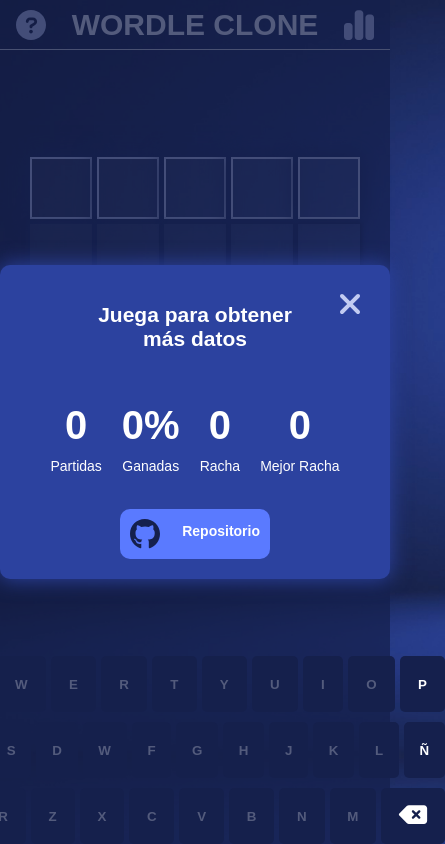
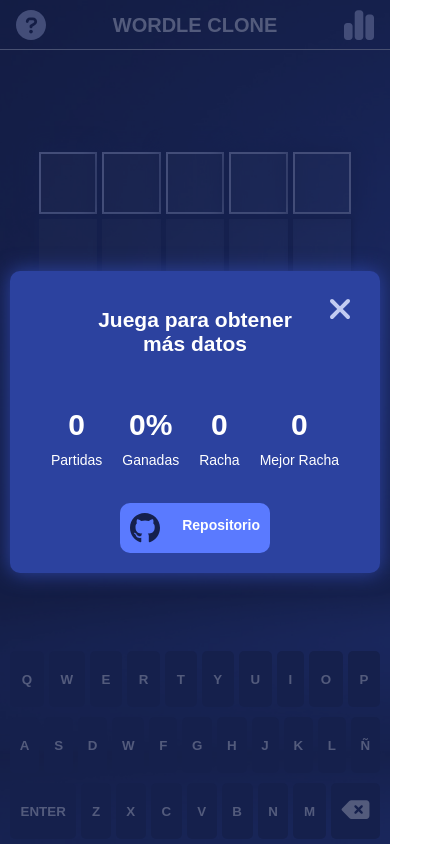
Before and after one commit to GabrielCarames/react-wordle, a React (Vite) app: page / in a window 390 px wide. Both pictures are taken after a click on the picture 359 px from the left and 25 px from the top of the page. Shown: the whole page, 445 px wide, since content can reach past the window. Built offline with nearby package versions, Linux system fonts and the light colour scheme.

Commit message:
Responsive style, more notifications, styles, and bug fixes

```diff
--- a/src/components/Keyboard.jsx
+++ b/src/components/Keyboard.jsx
@@ -11,7 +11,7 @@ export default function Keyboard({insertedWords}) {
                     <div className="row" key={keyboardIndex}>
                         {
                             row.map((key, rowIndex) =>
-                                key === "borrar" ? <button className="keyboard__key" key={rowIndex} onClick={() => keyClicked("borrar")}><img className="keyboard__key--delete" src={deleteIcon} alt="Borrar letra"/></button>
+                                key === "borrar" ? <button className="keyboard__key" key={rowIndex} onClick={() => keyClicked("Backspace")}><img className="keyboard__key--delete" src={deleteIcon} alt="Borrar letra"/></button>
                                 : <button className="keyboard__key" id={key} style={keyUsed(key)} key={rowIndex} onClick={() => keyClicked(key)}>{key}</button>
                             )
                         }
--- a/src/hooks/handleLetterStyle.js
+++ b/src/hooks/handleLetterStyle.js
@@ -1,7 +1,7 @@
 export const handleLetterStyle = (bgColor) => {
     switch (bgColor) {
-        case "grey": return {backgroundColor: "#787C7E", border: "2px solid #15204D", color: "#FFFFFF"}
-        case "green": return {backgroundColor: "#6AAA64", border: "2px solid #15204D", color: "#FFFFFF"}
-        case "yellow": return {backgroundColor: "#C9B458", border: "2px solid #15204D", color: "#FFFFFF"}
+        case "grey": return {backgroundColor: "#787C7E", border: "2px solid #C2CBF2", color: "#FFFFFF"}
+        case "green": return {backgroundColor: "#6AAA64", border: "2px solid #C2CBF2", color: "#FFFFFF"}
+        case "yellow": return {backgroundColor: "#C9B458", border: "2px solid #C2CBF2", color: "#FFFFFF"}
     }
 }
--- a/src/scss/components/_finishedGame.scss
+++ b/src/scss/components/_finishedGame.scss
@@ -6,6 +6,8 @@
     width: 100%;
     height: 100%;
     position: absolute;
+    padding: 0 10px;
+    box-sizing: border-box;
     color: white;
     z-index: 2;
     .modal {
@@ -17,7 +19,8 @@
         z-index: 1;
         background-color: $primaryColor;
         color: white;
-        width: 400px;
+        width: 100%;
+        max-width: 400px;
         height: min-content;
         padding: 20px;
         box-sizing: border-box;
@@ -84,7 +87,7 @@
                 align-items: center;
                 gap: 10px;
                 .statistics__number {
-                    font-size: 40px;
+                    @include fluid-type(font-size, 600px, 1200px, 30px, 40px);
                     font-weight: 900;
                     margin: 0;
                 }
@@ -97,17 +100,18 @@
         .data {
             display: flex;
             align-items: center;
-            justify-content: center;
-            width: 350px;
+            justify-content: space-around;
+            width: 100%;
             .time-left {
                 flex-grow: 1;
                 display: flex;
                 flex-direction: column;
                 align-items: center;
-                font-size: 30px;
+                @include fluid-type(font-size, 600px, 1200px, 20px, 30px);
                 .time-left__text {
                     font-size: 16px;
                     margin: 0;
+                    text-align: center;
                 }
             }
             .github {
@@ -121,7 +125,8 @@
                     justify-content: space-between;
                     padding: 0 10px;
                     box-sizing: border-box;
-                    width: 150px;
+                    width: 100%;
+                    max-width: 150px;
                     height: 50px;
                     border-radius: 10px;
                     background-color: #5A7AFF;
--- a/src/scss/components/_keyboard.scss
+++ b/src/scss/components/_keyboard.scss
@@ -3,13 +3,16 @@
     flex-direction: column;
     align-items: center;
     gap: 10px;
-    width: 500px;
+    width: 100%;
+    max-width: 512px;
+    padding: 5px 10px;
+    box-sizing: border-box;
     .row {
         display: flex;
         flex-wrap: wrap;
         justify-content: center;
         gap: 5px;
-        width: 500px;
+        width: 100%;
         .keyboard__key {
             flex-grow: 1;
             width: auto;
--- a/src/scss/components/_navbar.scss
+++ b/src/scss/components/_navbar.scss
@@ -26,6 +26,6 @@
         }
     }
     .navbar__title {
-        font-size: 30px;
+        @include fluid-type(font-size, 600px, 1200px, 20px, 30px);
     }
 }
--- a/src/scss/components/_notification.scss
+++ b/src/scss/components/_notification.scss
@@ -4,7 +4,8 @@
     align-items: center;
     position: absolute;
     top: 0;
-    width: 500px;
+    width: 100%;
+    max-width: 512px;
     height: 70px;
     padding: 20px;
     box-sizing: border-box;
--- a/src/scss/components/_words.scss
+++ b/src/scss/components/_words.scss
@@ -2,14 +2,20 @@
     display: flex;
     justify-content: center;
     align-items: center;
+    width: 100%;
     height: 700px;
     margin-top: 10px;
     .words {
         display: flex;
         flex-direction: column;
+        align-items: center;
         gap: 5px;
         width: 100%;
         max-width: 352px;
+        height: 100%;
+        max-height: 437px;
+        padding: 20px;
+        box-sizing: border-box;
         .word {
             display: flex;
             gap: 5px;
@@ -17,6 +23,8 @@
             padding: 0;
             list-style: none;
             position: relative;
+            width: 100%;
+            height: 100%;
             &.active {
                 .word__letter {
                     border: 2px solid $lightColor;
@@ -44,13 +52,11 @@
                 font-size: 30px;
                 text-transform: uppercase;
                 font-weight: 700;
-                width: 62px;
-                max-width: 62px;
-                height: 62px;
-                max-height: 62px;
                 box-shadow: 0 0 5px 2px $accentColor;
                 background-color: rgba(255, 255, 255, 0.078);
                 box-sizing: border-box;
+                width: 100%;
+                height: auto;
                 &.active {
                     border: 2px solid $lightColor;
                 }
--- a/src/scss/index.css
+++ b/src/scss/index.css
@@ -79,7 +79,19 @@ html body #root .App {
 }
 
 .navbar .navbar__title {
-  font-size: 30px;
+  font-size: 20px;
+}
+
+@media screen and (min-width: 600px) {
+  .navbar .navbar__title {
+    font-size: calc(20px + 10 * (100vw - 600px) / 600);
+  }
+}
+
+@media screen and (min-width: 1200px) {
+  .navbar .navbar__title {
+    font-size: 30px;
+  }
 }
 
 .table {
@@ -92,6 +104,7 @@ html body #root .App {
   -webkit-box-align: center;
       -ms-flex-align: center;
           align-items: center;
+  width: 100%;
   height: 700px;
   margin-top: 10px;
 }
@@ -104,9 +117,17 @@ html body #root .App {
   -webkit-box-direction: normal;
       -ms-flex-direction: column;
           flex-direction: column;
+  -webkit-box-align: center;
+      -ms-flex-align: center;
+          align-items: center;
   gap: 5px;
   width: 100%;
   max-width: 352px;
+  height: 100%;
+  max-height: 437px;
+  padding: 20px;
+  -webkit-box-sizing: border-box;
+          box-sizing: border-box;
 }
 
 .table .words .word {
@@ -118,6 +139,8 @@ html body #root .App {
   padding: 0;
   list-style: none;
   position: relative;
+  width: 100%;
+  height: 100%;
 }
 
 .table .words .word.active .word__letter {
@@ -175,15 +198,13 @@ html body #root .App {
   font-size: 30px;
   text-transform: uppercase;
   font-weight: 700;
-  width: 62px;
-  max-width: 62px;
-  height: 62px;
-  max-height: 62px;
   -webkit-box-shadow: 0 0 5px 2px #15204D;
           box-shadow: 0 0 5px 2px #15204D;
   background-color: rgba(255, 255, 255, 0.078);
   -webkit-box-sizing: border-box;
           box-sizing: border-box;
+  width: 100%;
+  height: auto;
 }
 
 .table .words .word .word__letter.active {
@@ -364,7 +385,11 @@ html body #root .App {
       -ms-flex-align: center;
           align-items: center;
   gap: 10px;
-  width: 500px;
+  width: 100%;
+  max-width: 512px;
+  padding: 5px 10px;
+  -webkit-box-sizing: border-box;
+          box-sizing: border-box;
 }
 
 .keyboard .row {
@@ -377,7 +402,7 @@ html body #root .App {
       -ms-flex-pack: center;
           justify-content: center;
   gap: 5px;
-  width: 500px;
+  width: 100%;
 }
 
 .keyboard .row .keyboard__key {
@@ -462,6 +487,9 @@ html body #root .App {
   width: 100%;
   height: 100%;
   position: absolute;
+  padding: 0 10px;
+  -webkit-box-sizing: border-box;
+          box-sizing: border-box;
   color: white;
   z-index: 2;
 }
@@ -482,7 +510,8 @@ html body #root .App {
   z-index: 1;
   background-color: #2C429F;
   color: white;
-  width: 400px;
+  width: 100%;
+  max-width: 400px;
   height: -webkit-min-content;
   height: -moz-min-content;
   height: min-content;
@@ -590,9 +619,21 @@ html body #root .App {
 }
 
 .finished-game .modal .statistics .statistics__item .statistics__number {
-  font-size: 40px;
+  font-size: 30px;
   font-weight: 900;
   margin: 0;
+}
+
+@media screen and (min-width: 600px) {
+  .finished-game .modal .statistics .statistics__item .statistics__number {
+    font-size: calc(30px + 10 * (100vw - 600px) / 600);
+  }
+}
+
+@media screen and (min-width: 1200px) {
+  .finished-game .modal .statistics .statistics__item .statistics__number {
+    font-size: 40px;
+  }
 }
 
 .finished-game .modal .statistics .statistics__item .statistics__text {
@@ -607,10 +648,9 @@ html body #root .App {
   -webkit-box-align: center;
       -ms-flex-align: center;
           align-items: center;
-  -webkit-box-pack: center;
-      -ms-flex-pack: center;
-          justify-content: center;
-  width: 350px;
+  -ms-flex-pack: distribute;
+      justify-content: space-around;
+  width: 100%;
 }
 
 .finished-game .modal .data .time-left {
@@ -627,12 +667,25 @@ html body #root .App {
   -webkit-box-align: center;
       -ms-flex-align: center;
           align-items: center;
-  font-size: 30px;
+  font-size: 20px;
+}
+
+@media screen and (min-width: 600px) {
+  .finished-game .modal .data .time-left {
+    font-size: calc(20px + 10 * (100vw - 600px) / 600);
+  }
+}
+
+@media screen and (min-width: 1200px) {
+  .finished-game .modal .data .time-left {
+    font-size: 30px;
+  }
 }
 
 .finished-game .modal .data .time-left .time-left__text {
   font-size: 16px;
   margin: 0;
+  text-align: center;
 }
 
 .finished-game .modal .data .github {
@@ -664,7 +717,8 @@ html body #root .App {
   padding: 0 10px;
   -webkit-box-sizing: border-box;
           box-sizing: border-box;
-  width: 150px;
+  width: 100%;
+  max-width: 150px;
   height: 50px;
   border-radius: 10px;
   background-color: #5A7AFF;
@@ -697,7 +751,8 @@ html body #root .App {
           align-items: center;
   position: absolute;
   top: 0;
-  width: 500px;
+  width: 100%;
+  max-width: 512px;
   height: 70px;
   padding: 20px;
   -webkit-box-sizing: border-box;
```
Also changed, not shown: src/hooks/useWords.js (+16 -5 lines), src/scss/_variables.scss (+22 -0 lines), 1 other file (tests, documents, lock files or other folders).
